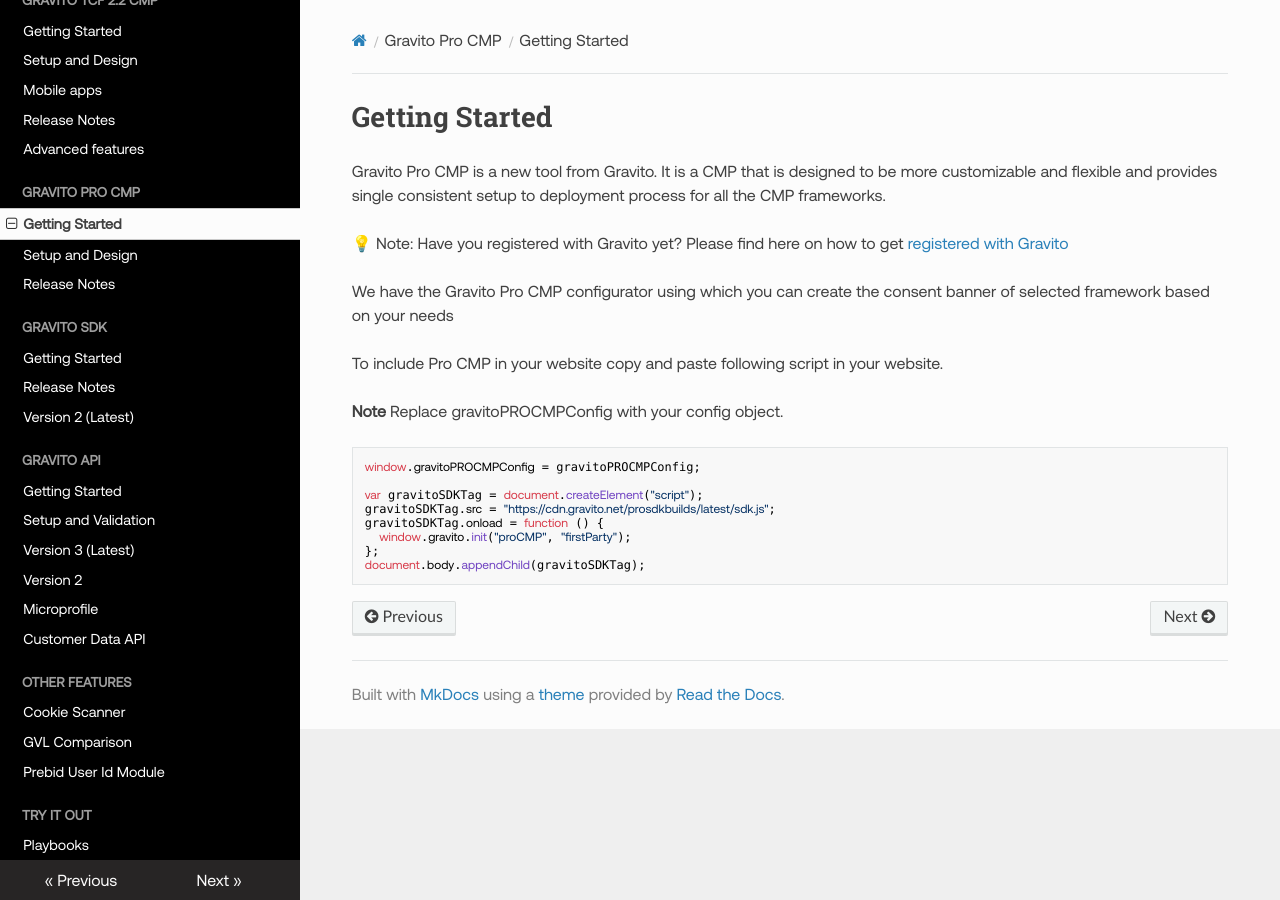
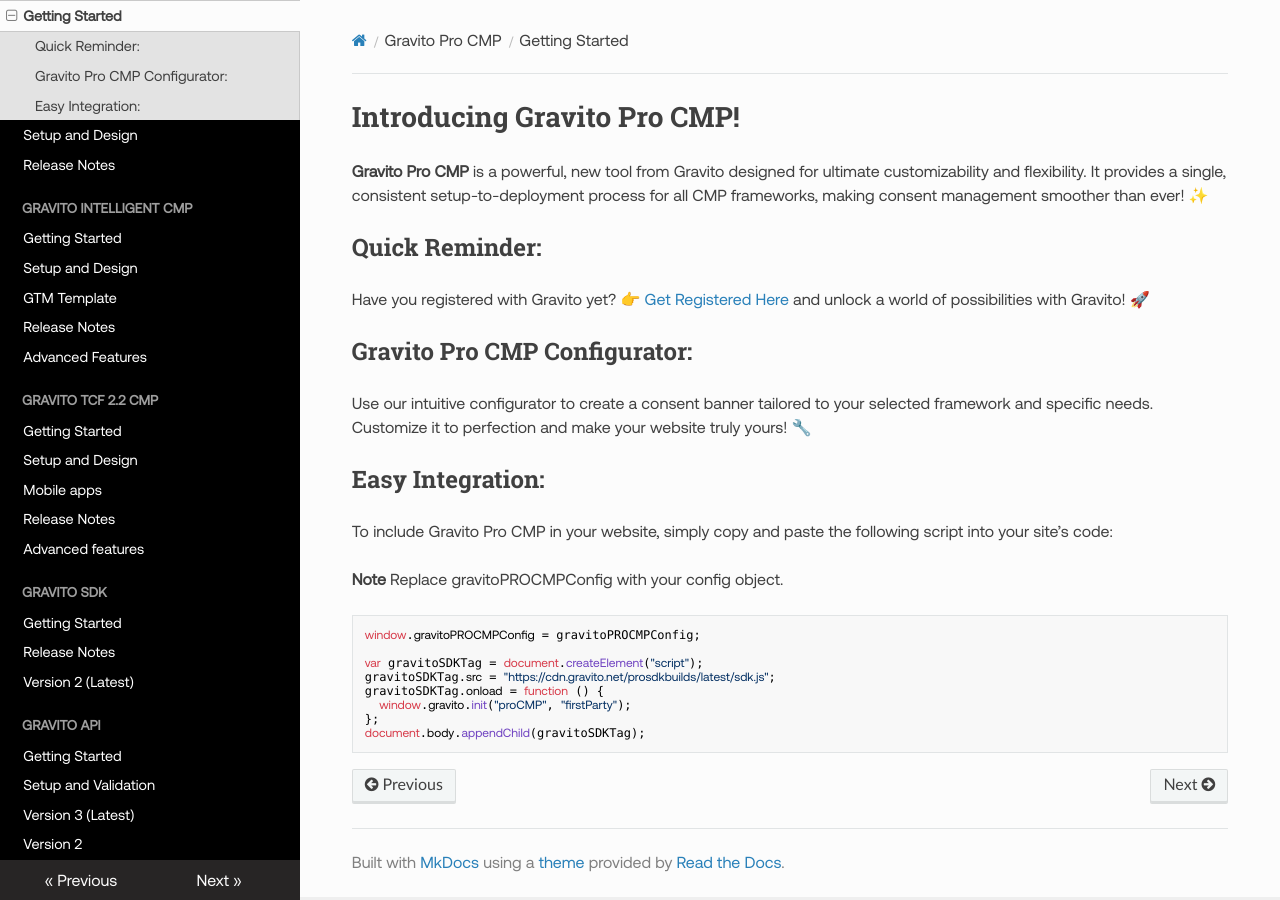
Before and after one commit to GravitoLtd/gravitoltd.github.io, an MkDocs documentation site: the page built from docs/Gravito_Pro_CMP/Getting_Started.md, in a window 1280 px wide. Built offline with MkDocs 1.6.1, drawn with Linux system fonts in a browser that asks for light colours; nearby versions of some CDN libraries.

Commit message:
reordering final changes

```diff
--- a/docs/Gravito_Pro_CMP/Getting_Started.md
+++ b/docs/Gravito_Pro_CMP/Getting_Started.md
@@ -1,12 +1,16 @@
-# Getting Started
+# Introducing Gravito Pro CMP!
 
-Gravito Pro CMP is a new tool from Gravito. It is a CMP that is designed to be more customizable and flexible and provides single consistent setup to deployment process for all the CMP frameworks.
+**Gravito Pro CMP** is a powerful, new tool from Gravito designed for ultimate customizability and flexibility. It provides a single, consistent setup-to-deployment process for all CMP frameworks, making consent management smoother than ever! ✨
 
-💡 Note: Have you registered with Gravito yet? Please find here on how to get [registered with Gravito](../Getting_started/Register.md)
+## Quick Reminder:
+Have you registered with Gravito yet? 👉 [Get Registered Here](#) and unlock a world of possibilities with Gravito! 🚀
 
-We have the Gravito Pro CMP configurator using which you can create the consent banner of selected framework based on your needs
+## Gravito Pro CMP Configurator:
+Use our intuitive configurator to create a consent banner tailored to your selected framework and specific needs. Customize it to perfection and make your website truly yours! 🔧
 
-To include Pro CMP in your website copy and paste following script in your website.
+## Easy Integration:
+To include Gravito Pro CMP in your website, simply copy and paste the following script into your site’s code:
+
 
 **Note** Replace gravitoPROCMPConfig with your config object.
 
--- a/mkdocs.yml
+++ b/mkdocs.yml
@@ -25,6 +25,10 @@
       - Register: 'Getting_started/Register.md'
       - Support: 'Getting_started/Support.md'
       - Release Notes: 'Getting_started/Release_Notes.md'
+  - Gravito Pro CMP:
+      - Getting Started: 'Gravito_Pro_CMP/Getting_Started.md'
+      - Setup and Design: 'Gravito_Pro_CMP/Setup_and_Design.md'
+      - Release Notes: 'Gravito_Pro_CMP/Release_Notes.md'
   - Gravito Intelligent CMP:
       - Getting Started: 'Gravito_Intelligent_CMP/Getting_Started.md'
       - Setup and Design: 'Gravito_Intelligent_CMP/Setup_and_Design.md'
@@ -37,10 +41,7 @@
       - Mobile apps: 'Gravito_TCF_2.2_CMP/Mobile_apps.md'
       - Release Notes: 'Gravito_TCF_2.2_CMP/Release_Notes.md'
       - Advanced features: 'Gravito_TCF_2.2_CMP/Advanced_features.md'
-  - Gravito Pro CMP:
-      - Getting Started: 'Gravito_Pro_CMP/Getting_Started.md'
-      - Setup and Design: 'Gravito_Pro_CMP/Setup_and_Design.md'
-      - Release Notes: 'Gravito_Pro_CMP/Release_Notes.md'
+
   - Gravito SDK:
       - Getting Started: 'Gravito_SDK/Getting_Started.md'
       - Release Notes: 'Gravito_SDK/Release_Notes.md'
```
